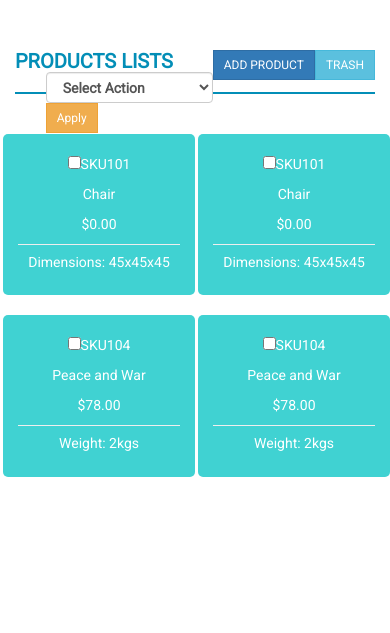
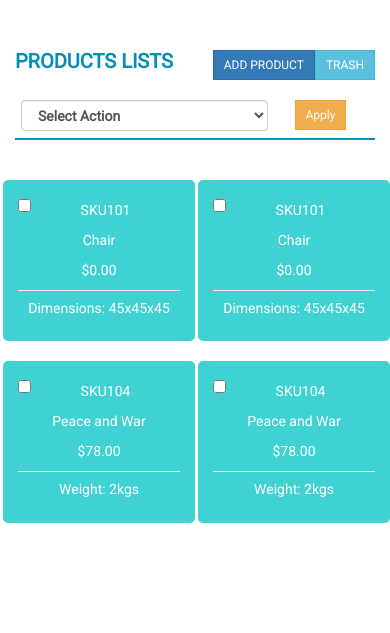
Before and after one commit to saipriyankia/assignment, a PHP site: page / in a window 390 px wide. Shown: the part 20-653 px from the top of the page. Run offline with PHP 8.4, Linux system fonts and the light colour scheme; data comes from the database, SQL or seed files in the repository.

Commit message:
Changes Done
Changes Done

```diff
--- a/assets/css/style.css
+++ b/assets/css/style.css
@@ -111,3 +111,24 @@ footer {
 	padding-left:0px;
 
 }
+.bk-clr-one input{
+	float:left;
+}
+@media only screen and (min-width: 0px) and (max-width: 990px){
+  .apply-button {
+		width: 30%;
+		text-align: right;
+		top: -31px;
+		right: -62%;
+  }
+  .select-action{
+		width: 70%;
+  }
+  .action{
+		padding-top: 20px;
+		width: 100%;
+  }
+  .page-head-line{
+	  padding-bottom:66px;
+  }
+}
```
